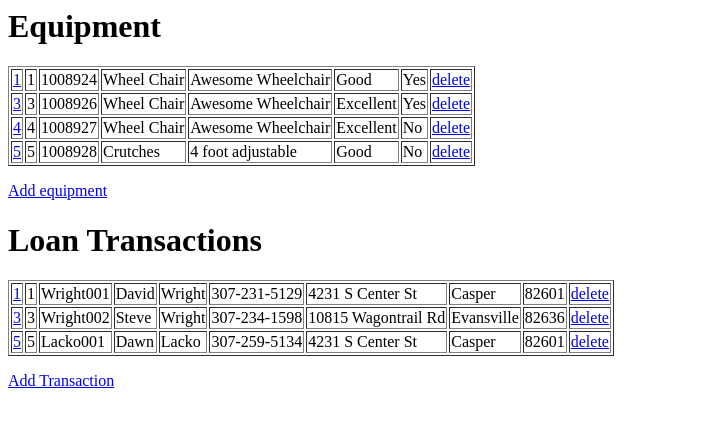
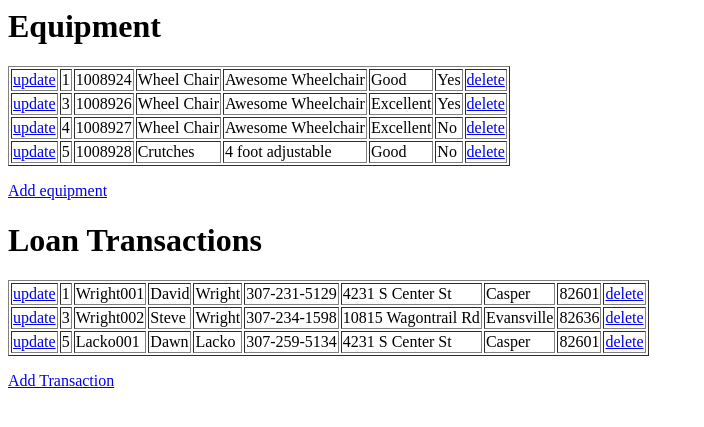
Before and after one commit to u2driver/BIAWApp, a Django app: page / in a window 1280 px wide. Shown: the top 427 px of the page, without its empty margins (0-704 px from the left). Run offline with Django 4.2, Linux system fonts and the light colour scheme; data comes from the database, SQL or seed files in the repository.

Commit message:
format change on home template

```diff
--- a/loans/templates/home.html
+++ b/loans/templates/home.html
@@ -3,7 +3,7 @@
 <table border="1">
 {% for x in items %}
 <tr>
-   <td><a href="update/{{ x.id }}">{{ x.id }}</a></td>
+   <td><a href="update/{{ x.id }}">update</a></td>
    <td>{{ x.id }}</td>
    <td>{{ x.invnumber }}</td>
    <td>{{ x.category }}</td>
@@ -23,7 +23,7 @@
 <table border="1">
 {% for x in clients %}
 <tr>
-   <td><a href="update1/{{ x.id }}">{{ x.id }}</a></td>
+   <td><a href="update1/{{ x.id }}">update</a></td>
    <td>{{ x.id }}</td>
    <td>{{ x.clientID }}</td>
    <td>{{ x.first_name }}</td>
```
